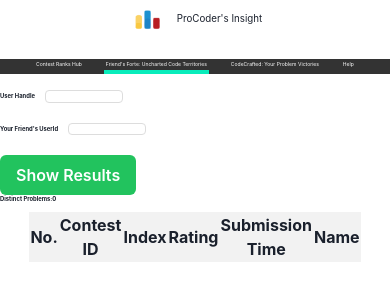
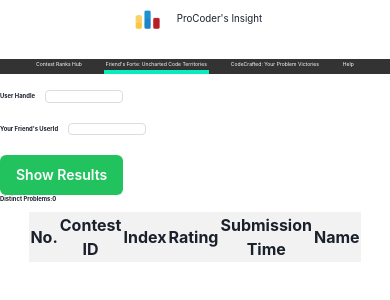
Before and after one commit to Hirenachhaada/CodeForcesContestVisualizer, a React (Create React App) app: page /distinctProblems in a window 390 px wide. Shown: the top 300 px of the page. Built offline with nearby package versions, Linux system fonts and the light colour scheme.

Commit message:
responsive button

```diff
--- a/src/DistinctProblems.js
+++ b/src/DistinctProblems.js
@@ -185,6 +185,7 @@ const DistinctProblems = () => {
           size="md"
           colorScheme="whatsapp"
           type="submit"
+          fontSize={{ base: "sm", md: "md", lg: "lg" }}
           onClick={fetchDistinctProblems}
         >
           {loading ? (
--- a/src/ProblemSolved.js
+++ b/src/ProblemSolved.js
@@ -131,6 +131,7 @@ const ProblemSolved = () => {
           colorScheme="whatsapp"
           type="submit"
           onClick={fetchSolvedProblems}
+          fontSize={{ base: "sm", md: "md", lg: "lg" }}
         >
           {loading ? (
             <Spinner alignSelf="center" margin="auto" size="xl" w={20} h={20} />
--- a/src/api.js
+++ b/src/api.js
@@ -96,6 +96,7 @@ export default function ApiCall() {
           colorScheme="whatsapp"
           type="submit"
           onClick={calling}
+          fontSize={{ base: "sm", md: "md", lg: "lg" }}
         >
           {loading ? (
             <Spinner alignSelf="center" margin="auto" size="xl" w={20} h={20} />
```
